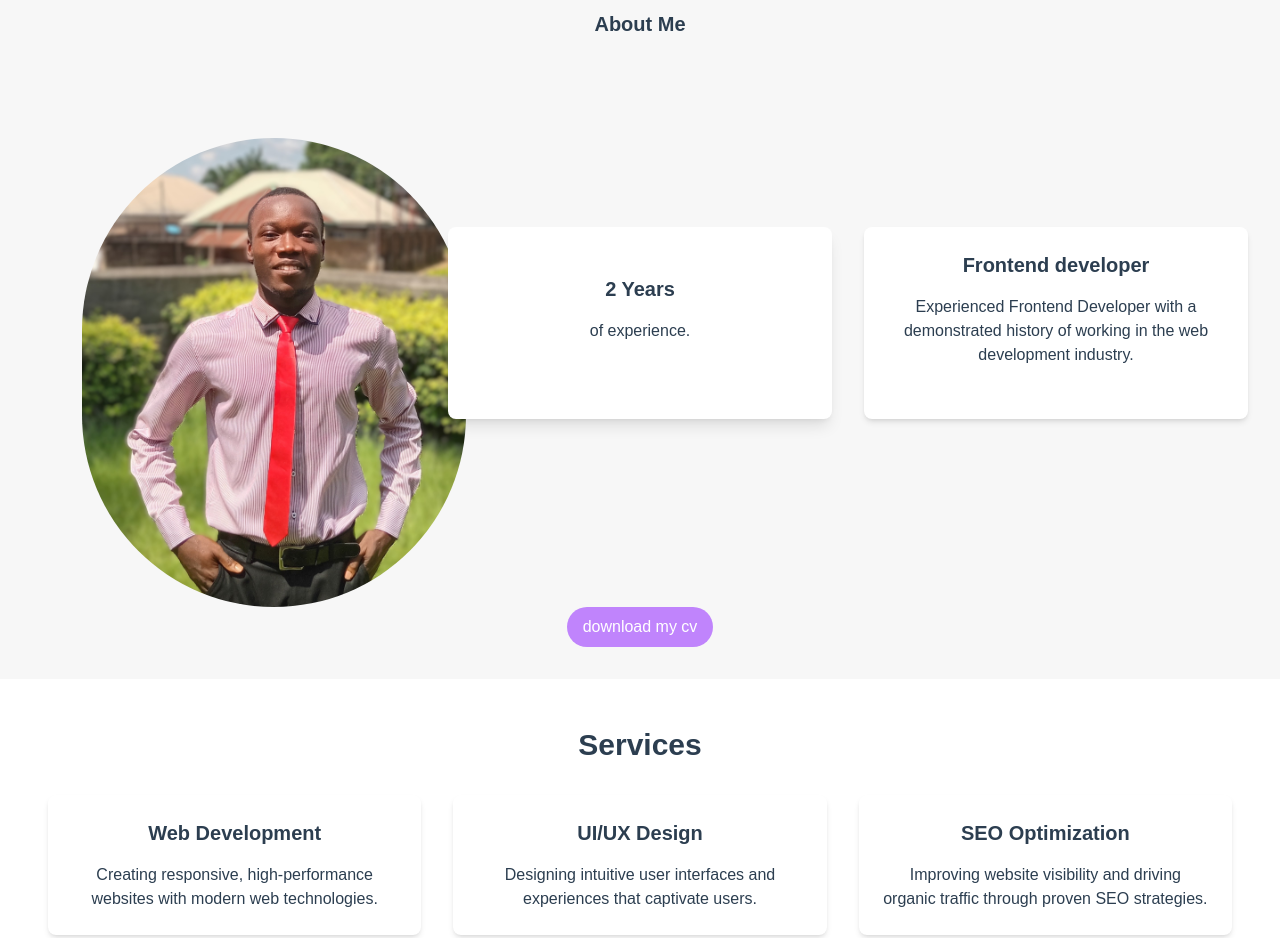
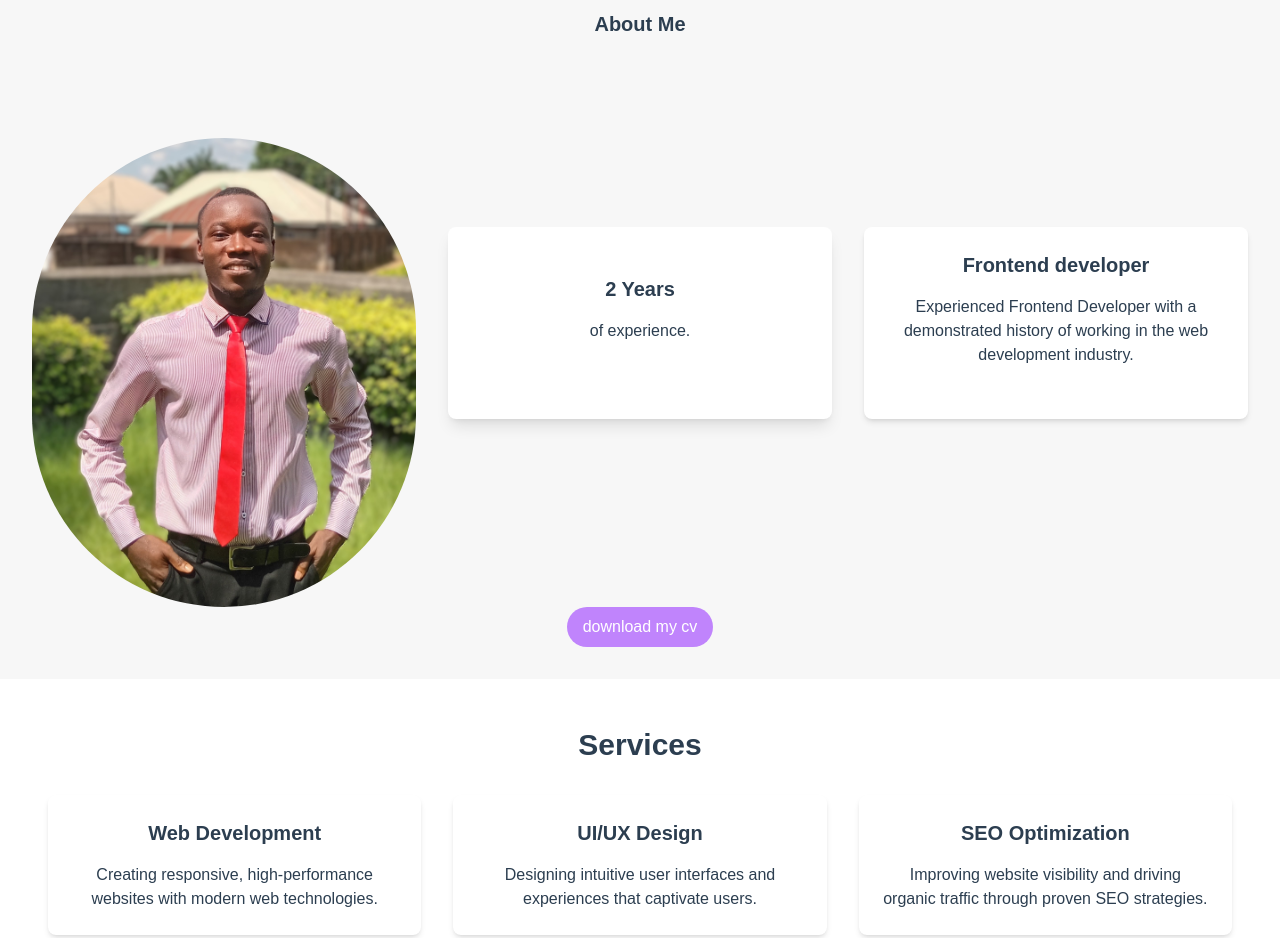
Before and after one commit to Elydeboss/p-portfolio-, a plain HTML site: page index.html in a window 1280 px wide. Shown: the part 1240-2178 px from the top of the page. Drawn offline with nearby package versions, Linux system fonts and the light colour scheme.

Commit message:
Update index.html
Add margin-auto

```diff
--- a/index.html
+++ b/index.html
@@ -48,7 +48,7 @@
             <div class="grid grid-cols-1 sm:grid-cols-2 lg:grid-cols-3 gap-8 items-center justify-center">
                 <div>
                     <!-- Image beside the card -->
-                    <img src="image2.jpg" alt="Profile Image" class="mr-0 w-[100%] max-w-sm min-w-md [20px] mt-[100px] mx-[50px] rounded-full">
+                    <img src="image2.jpg" alt="Profile Image" class="mr-0 w-[100%] max-w-sm min-w-md [20px] mt-[100px] mx-auto rounded-full">
                 </div>
 
                 <div class=" bg-white shadow-lg rounded-lg max-w-sm p-12 hover-effect h-48">
```
